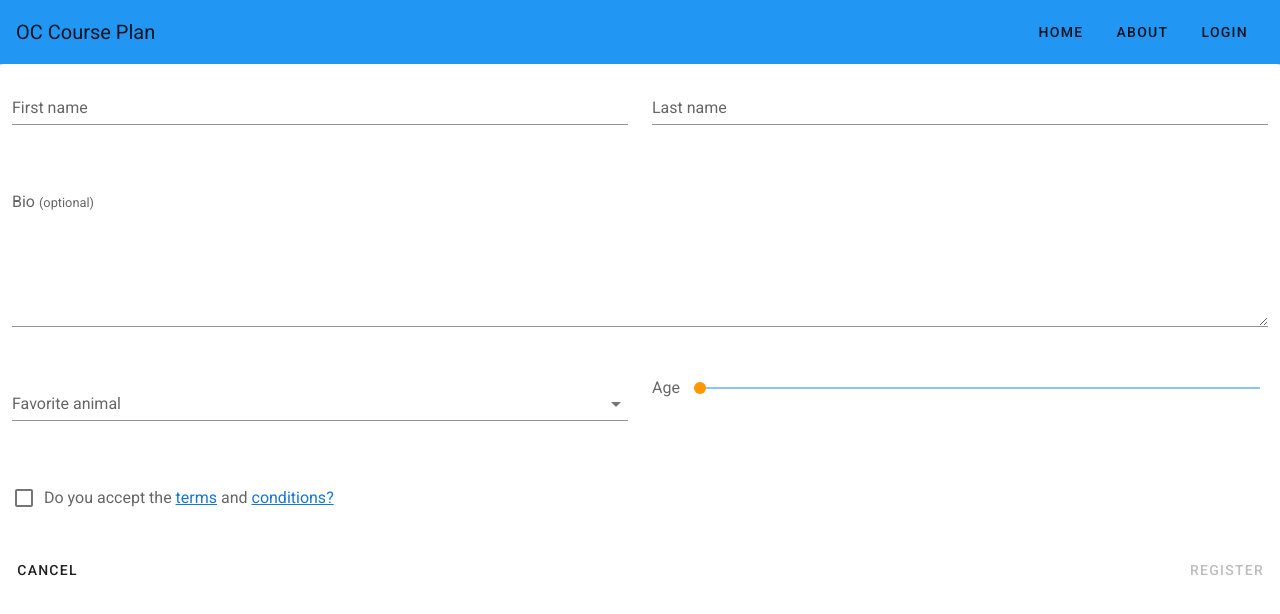
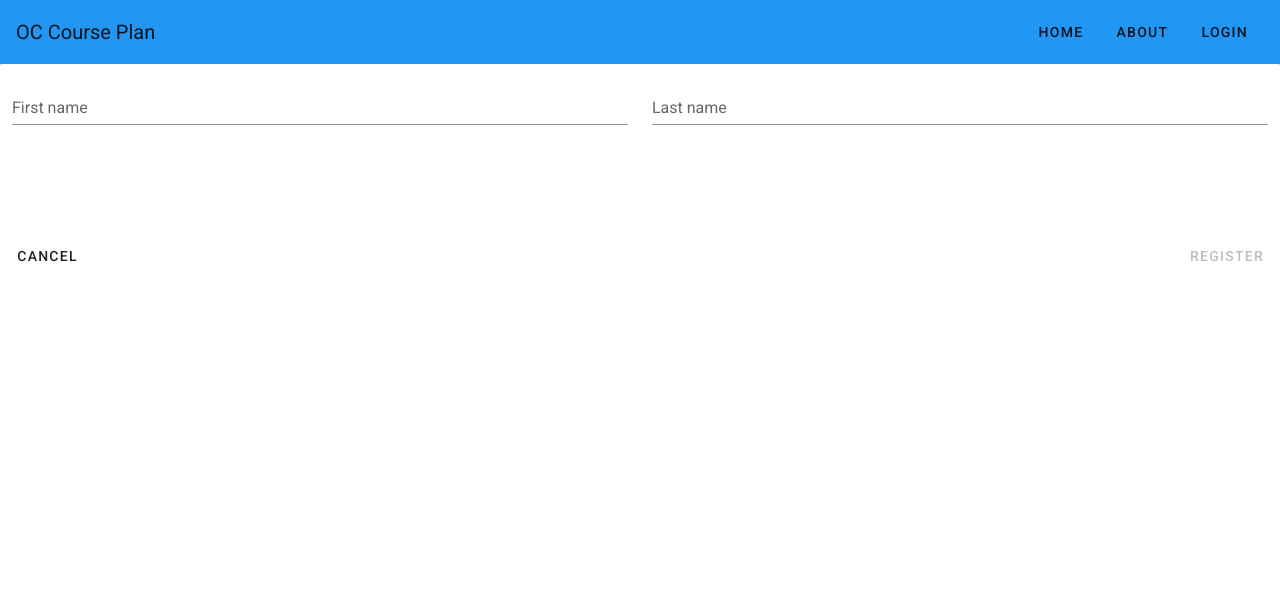
Before and after one commit to kalkedan/coursevue, a Vue app: page /#/student in a window 1280 px wide. Shown: the top 614 px of the page. Built offline with nearby package versions, Linux system fonts and the light colour scheme.

Commit message:
Working on Student information file

```diff
--- a/src/views/Student.vue
+++ b/src/views/Student.vue
@@ -43,7 +43,7 @@
             ></v-text-field>
           </v-col>
           <v-col cols="12">
-            <v-textarea
+            <!-- <v-textarea
               v-model="form.bio"
               color="teal"
             >
@@ -52,26 +52,26 @@
                   Bio <small>(optional)</small>
                 </div>
               </template>
-            </v-textarea>
+            </v-textarea> -->
           </v-col>
           <v-col
             cols="12"
             sm="6"
           >
-            <v-select
+            <!-- <v-select
               v-model="form.favoriteAnimal"
               :items="animals"
               :rules="rules.animal"
               color="pink"
               label="Favorite animal"
               required
-            ></v-select>
+            ></v-select> -->
           </v-col>
           <v-col
             cols="12"
             sm="6"
           >
-            <v-slider
+            <!-- <v-slider
               v-model="form.age"
               :rules="rules.age"
               color="orange"
@@ -80,10 +80,10 @@
               min="1"
               max="100"
               thumb-label
-            ></v-slider>
+            ></v-slider> -->
           </v-col>
           <v-col cols="12">
-            <v-checkbox
+            <!-- <v-checkbox
               v-model="form.terms"
               color="green"
             >
@@ -101,7 +101,7 @@
                   >conditions?</a>
                 </div>
               </template>
-            </v-checkbox>
+            </v-checkbox> -->
           </v-col>
         </v-row>
       </v-container>
@@ -123,7 +123,7 @@
         </v-btn>
       </v-card-actions>
     </v-form>
-    <v-dialog
+    <!-- <v-dialog
       v-model="terms"
       width="70%"
     >
@@ -148,8 +148,8 @@
           </v-btn>
         </v-card-actions>
       </v-card>
-    </v-dialog>
-    <v-dialog
+    </v-dialog> -->
+    <!-- <v-dialog
       v-model="conditions"
       width="70%"
     >
@@ -174,7 +174,7 @@
           </v-btn>
         </v-card-actions>
       </v-card>
-    </v-dialog>
+    </v-dialog> -->
   </v-card>
 </template>
 
@@ -186,22 +186,22 @@
         last: '',
         bio: '',
         favoriteAnimal: '',
-        age: null,
-        terms: false,
+        // age: null,
+        // terms: false,
       })
 
       return {
         form: Object.assign({}, defaultForm),
         rules: {
-          age: [
-            val => val < 10 || `I don't believe you!`,
-          ],
-          animal: [val => (val || '').length > 0 || 'This field is required'],
+          // age: [
+          //   val => val < 10 || `I don't believe you!`,
+          // ],
+          // animal: [val => (val || '').length > 0 || 'This field is required'],
           name: [val => (val || '').length > 0 || 'This field is required'],
         },
-        animals: ['Dog', 'Cat', 'Rabbit', 'Turtle', 'Snake'],
-        conditions: false,
-        content: 'Lorem ipsum dolor sit amet, consectetur adipiscing elit. Integer nec odio. Praesent libero. Sed cursus ante dapibus diam. Sed nisi. Nulla quis sem at nibh elementum imperdiet. Duis sagittis ipsum. Praesent mauris. Fusce nec tellus sed augue semper porta. Mauris massa. Vestibulum lacinia arcu eget nulla. Class aptent taciti sociosqu ad litora torquent per conubia nostra, per inceptos himenaeos. Curabitur sodales ligula in libero. Sed dignissim lacinia nunc.',
+        // animals: ['Dog', 'Cat', 'Rabbit', 'Turtle', 'Snake'],
+        // conditions: false,
+        // content: 'Lorem ipsum dolor sit amet, consectetur adipiscing elit. Integer nec odio. Praesent libero. Sed cursus ante dapibus diam. Sed nisi. Nulla quis sem at nibh elementum imperdiet. Duis sagittis ipsum. Praesent mauris. Fusce nec tellus sed augue semper porta. Mauris massa. Vestibulum lacinia arcu eget nulla. Class aptent taciti sociosqu ad litora torquent per conubia nostra, per inceptos himenaeos. Curabitur sodales ligula in libero. Sed dignissim lacinia nunc.',
         snackbar: false,
         terms: false,
         defaultForm,
@@ -212,9 +212,9 @@
       formIsValid () {
         return (
           this.form.first &&
-          this.form.last &&
-          this.form.favoriteAnimal &&
-          this.form.terms
+          this.form.last //&&
+          // this.form.favoriteAnimal &&
+          // this.form.terms
         )
       },
     },
```
